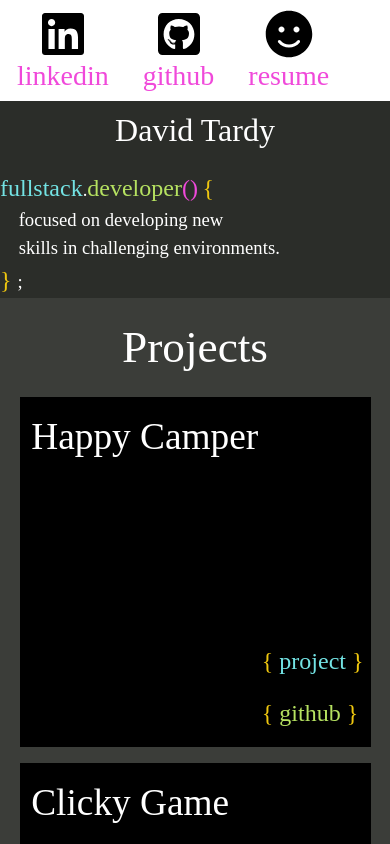
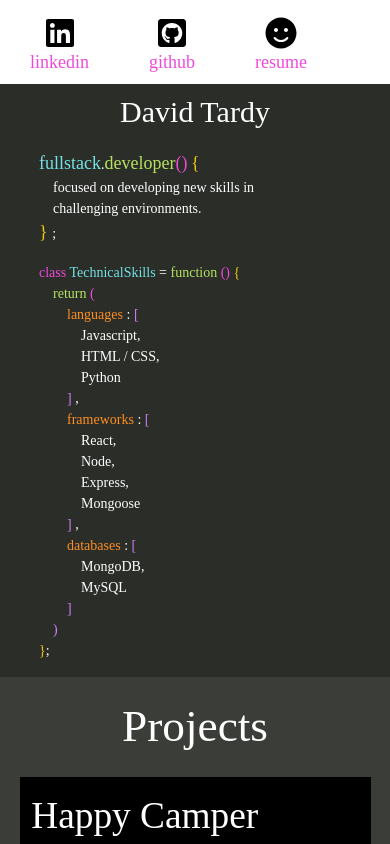
Before and after one commit to tardyparty/react-portfolio, a React (Create React App) app in the folder react-portfolio/: page / in a window 390 px wide. Shown: the top 844 px of the page. Built offline with nearby package versions, Linux system fonts and the light colour scheme.

Commit message:
mobile css

```diff
--- a/react-portfolio/src/App.css
+++ b/react-portfolio/src/App.css
@@ -4,6 +4,11 @@
     min-height: 100vh;
     display: flex;
     font-family: avenir;
+}
+
+.bioMobile,
+.iconsMobile {
+    display: none;
 }
 
 .blue {
@@ -142,13 +147,11 @@ em {
 
 @media only screen and (max-width: 600px) {
     .App {
-        /* display: flexbox; */
         flex-direction: column;
     }
 
     .bio {
         order: 2;
-        /* margin: 10px auto; */
     }
 
     .bioFunction {
@@ -158,36 +161,55 @@ em {
     .bioMobile {
         display: block;
         color: white;
-        font-size: 14pt;
     }
 
     .titleMobile {
-        font-size: 18pt;
+        font-size: 18px;
     }
 
     .nameMobile {
-        font-size: 24pt;
+        font-size: 30px;
         margin-top: 5px;
     }
 
     .pMobile {
-        margin: 0 auto;
+        widows: 70vw;
+        margin-left: 10vw;
+        font-size: 14px;
     }
 
     .sidebar {
         order: 1;
-        min-height: 12vh;
+        max-height: 10vh;
     }
 
     .icons {
+        display: none;
+    }
+
+    .iconsMobile {
         display: flex;
-        /* margin: 0 0; */
-        top: 10%;
+        margin: 2vh auto;
+        /* top: 50%; */
+    }
+
+    .iconsMobile a {
+        text-decoration: none;
+        color: black;
+    }
+
+    .iconsMobile a:hover {
+        text-decoration: none;
+        color: #f049da;
     }
 
     .iconpair {
         flex: 1;
-        margin: 0 17px;
+        margin: 0 30px;
+    }
+
+    .iconpair h3 {
+        font-size: 18px;
     }
 
     .main {
--- a/react-portfolio/src/App.js
+++ b/react-portfolio/src/App.js
@@ -44,6 +44,50 @@ function App() {
                 <a href="https://gdoc.pub/doc/1VcD9YALwryRVHumeN0URlVQ1MKuuWwN3CFqE-Bg5VeM#?usp=sharing"
                   target="_blank">
                   <FontAwesomeIcon icon={faSmile} size="3x"/>
+                </a>
+              </div>
+              <div className="iconpair text-center">
+                <a href="https://gdoc.pub/doc/1VcD9YALwryRVHumeN0URlVQ1MKuuWwN3CFqE-Bg5VeM#?usp=sharing"
+                  target="_blank">
+                  <h3> resume </h3>
+                </a>
+              </div>
+            </div>
+          </div>
+          <div className="iconsMobile">
+            <div className="linkicon">
+              <div className="iconpair text-center">
+                <a href="https://www.linkedin.com/in/davidtardy/"
+                      target="_blank">
+                  <FontAwesomeIcon icon={faLinkedin} size="2x"/>
+                </a>
+              </div>
+              <div className="iconpair text-center">
+                <a href="https://www.linkedin.com/in/davidtardy/"
+                      target="_blank">
+                  <h3> linkedin </h3>
+                </a>
+              </div>
+            </div>
+              <div className="linkicon">
+              <div className="iconpair text-center">
+                <a href="https://github.com/tardyparty"
+                  target="_blank">
+                  <FontAwesomeIcon icon={faGithubSquare} size="2x"/>
+                </a>
+              </div>
+              <div className="iconpair text-center">
+                <a href="https://github.com/tardyparty"
+                  target="_blank">
+                  <h3> github </h3>
+                </a>
+              </div>
+            </div>
+            <div className="linkicon">
+              <div className="iconpair text-center">
+                <a href="https://gdoc.pub/doc/1VcD9YALwryRVHumeN0URlVQ1MKuuWwN3CFqE-Bg5VeM#?usp=sharing"
+                  target="_blank">
+                  <FontAwesomeIcon icon={faSmile} size="2x"/>
                 </a>
               </div>
               <div className="iconpair text-center">
@@ -141,9 +185,32 @@ function App() {
             <p className="pMobile">
               <em className="blue titleMobile">fullstack</em>.<em className="green titleMobile">developer</em>
               <em className="pink titleMobile">()</em> <em className="yellow titleMobile"> {"{"} </em> <br></br>
-              &emsp;focused on developing new <br></br>
-              &emsp;skills in challenging environments. <br></br>
+              &emsp;focused on developing new skills in<br></br>
+              &emsp;challenging environments. <br></br>
               <em className="yellow titleMobile"> {"}"} </em> ;
+            </p>
+            <p className="pMobile">
+              <em className="pink bioMobileText"> class </em> <em className="blue bioMobileText"> TechnicalSkills </em>
+              = <em className="green bioMobileText"> function</em> <em className="pink bioMobileText">() </em>
+              <em className="yellow bioMobileText">{"{"}</em> <br></br>
+              &emsp;<em className="green bioMobileText">return </em> <em className="pink bioMobileText">(</em><br></br>
+              &emsp;&emsp;<em className="orange bioMobileText">languages</em> : <em className="purple bioMobileText"> [ </em><br></br>
+              &emsp;&emsp;&emsp;Javascript, <br></br>
+              &emsp;&emsp;&emsp;HTML / CSS, <br></br>
+              &emsp;&emsp;&emsp;Python <br></br>
+              &emsp;&emsp;<em className="purple bioMobileText">]</em> , <br></br>
+              &emsp;&emsp;<em className="orange bioMobileText">frameworks</em> : <em className="purple bioMobileText"> [ </em><br></br>
+              &emsp;&emsp;&emsp;React, <br></br>
+              &emsp;&emsp;&emsp;Node, <br></br>
+              &emsp;&emsp;&emsp;Express, <br></br>
+              &emsp;&emsp;&emsp;Mongoose <br></br>
+              &emsp;&emsp;<em className="purple bioMobileText">]</em> , <br></br>
+              &emsp;&emsp;<em className="orange bioMobileText">databases</em> : <em className="purple bioMobileText"> [ </em><br></br>
+              &emsp;&emsp;&emsp;MongoDB, <br></br>
+              &emsp;&emsp;&emsp;MySQL <br></br>
+              &emsp;&emsp;<em className="purple bioMobileText">]</em><br></br>
+              &emsp;<em className="purple bioMobileText">)</em><br></br>
+              <em className="yellow bioMobileText">{"}"}</em>;
             </p>
           </div>
         </div>
```
